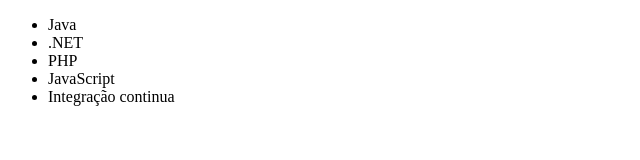
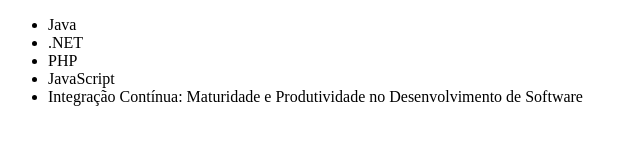
Before and after one commit to amaurimrqs/alura-git, a plain HTML site: page index.html in a window 1280 px wide. Shown: the whole page, without its empty margins (0-640 px from the left). Drawn offline with Linux system fonts and the light colour scheme.

Commit message:
Renomeando o Curso de Integração Contínua

```diff
--- a/index.html
+++ b/index.html
@@ -12,7 +12,7 @@
                 <li>.NET</li>
                 <li>PHP</li>
                 <li>JavaScript</li>
-                <li>Integração continua</li>
+                <li>Integração Contínua: Maturidade e Produtividade no Desenvolvimento de Software</li>
             </ul>
         </div>
     </body>
```
